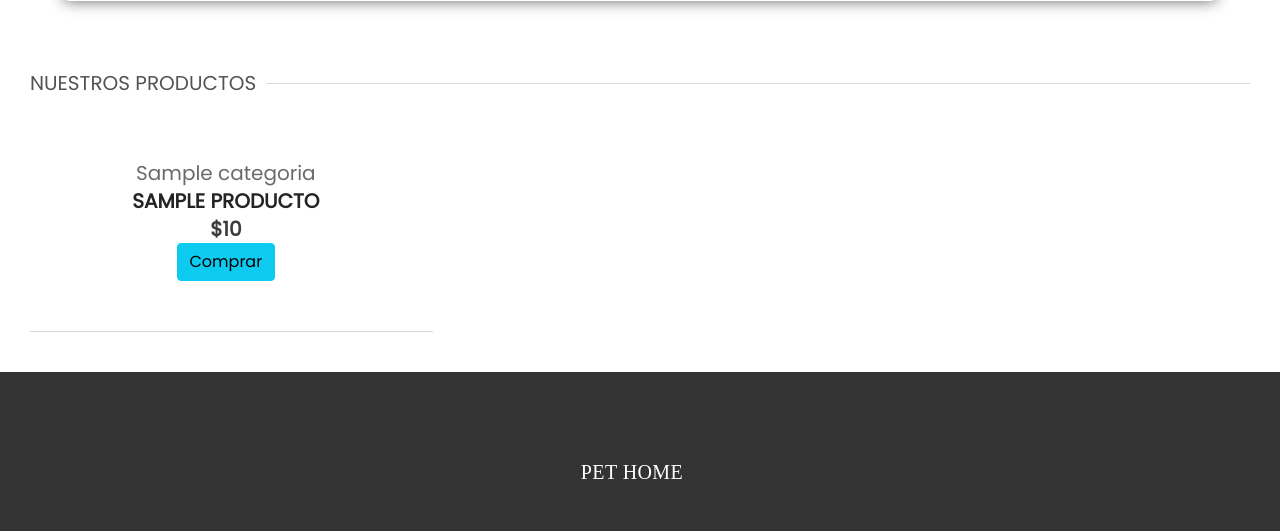
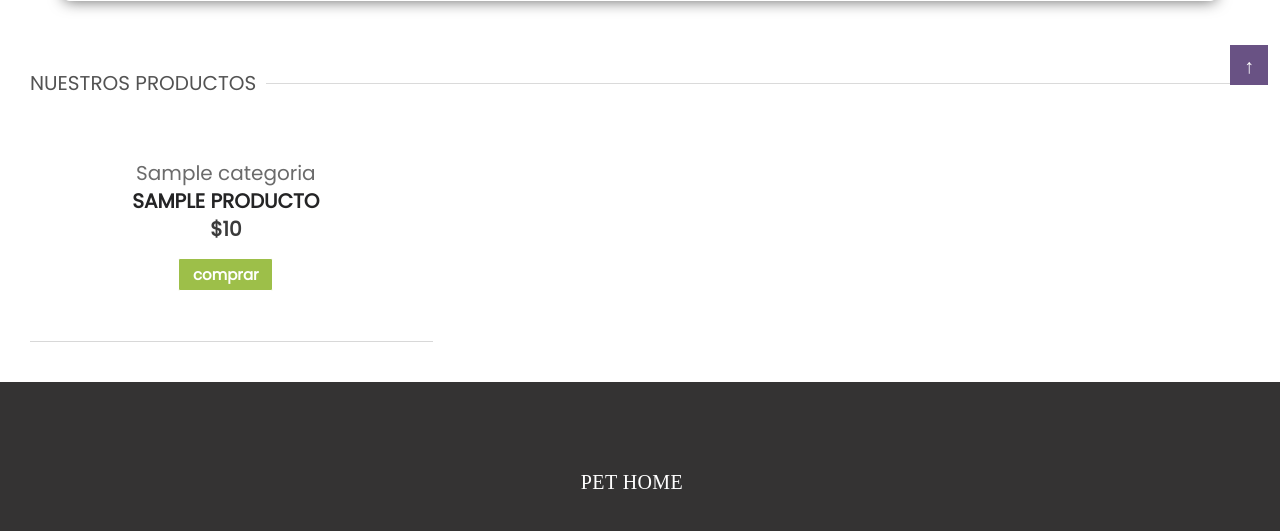
Before and after one commit to DarleneNR/PruebaN3-PGY-3121, a Django app: page /index/ in a window 1280 px wide. Shown: the part 640-1171 px from the top of the page. Run offline with Django 3.2, Linux system fonts and the light colour scheme; tables that the repository leaves empty hold one stand-in row (values such as "Sample post"); some libraries are stand-ins or nearby versions.

Commit message:
Función para Suscripción y mejoras en diseño

```diff
--- a/PetHome/core/models.py
+++ b/PetHome/core/models.py
@@ -24,7 +24,7 @@ class Producto(models.Model):
 class Venta(models.Model):
     nroVenta = models.AutoField(primary_key=True, verbose_name="Identificador de la Venta")
     idProducto = models.ForeignKey(Producto, on_delete=models.SET('ProductoEliminado'), help_text="Selecciona Producto")
-    cantidad = models.CharField(max_length=20, null=True, blank=True, verbose_name="Modelo", help_text="Introduzca el modelo")
+    cantidad = models.CharField(max_length=20, null=True, blank=True, verbose_name="Cantidad", help_text="Introduzca la cantidad de los productos a comprar")
     montoVenta = models.IntegerField(verbose_name="Monto Total a pagar")
 
     def __str__(self):
--- a/PetHome/core/static/core/CSS/donarSuscripcion.css
+++ b/PetHome/core/static/core/CSS/donarSuscripcion.css
@@ -269,14 +269,14 @@ input.form-control:focus {
     background-color: rgb(87, 168, 114);
 }
 
-button#abandonar.btn.btn-info {
+#abandonar.btn.btn-info {
     color: #000000;
     margin: 40px 0px 10px 50px;
     border-radius: 5px;
     border-color: transparent;
     background-color: rgb(62, 110, 122);
 }
-button#abandonar.btn.btn-info:hover {
+#abandonar.btn.btn-info:hover {
     background-color: rgb(77, 131, 145);
 }
 
--- a/PetHome/core/static/core/CSS/index.css
+++ b/PetHome/core/static/core/CSS/index.css
@@ -15,10 +15,10 @@
     left: 0;
     top: 0;
     max-width: 100%;
-    background: linear-gradient(to bottom, rgba(125, 139, 135, 0.678), rgba(105, 118, 121, 0.486),rgba(70, 86, 102, 0.582)), url(https://st2.depositphotos.com/2926693/5217/v/950/depositphotos_52171865-stock-illustration-happy-cat-and-dog.jpg);
+    background: linear-gradient(to bottom, rgba(125, 139, 135, 0.678), rgba(105, 118, 121, 0.486),rgba(70, 86, 102, 0.582)), url(https://htmldemo.hasthemes.com/marten/marten/assets/img/slider/slider-single-img.png);
     background-position: -16pt 0pt;
     background-size: contain;
-    background-blend-mode: difference;
+    background-blend-mode: hard-light;
     padding-bottom: 55px;
 }
 .py-2 {
@@ -322,36 +322,29 @@ a:hover {
     color: #3b3b3b;
 }
 
-
-a#comprarProducto {
-    color: #fff;
+#agregarProducto.btn-primary {
+    background: #9DBF49;
+    font-size: 15px;
+    width: 95px;
+    height: 25px;
     text-align: center;
-    font-weight: 700;
-    text-transform: uppercase;
-    padding: 13px 0;
+    color: #FFF;
+    font-weight: 600;
+    border-radius: 2px;
+    display: inline-block;
+    text-transform: lowercase;
+    padding: 5px 10px 26px 10px;
+    border-bottom: 0px solid #dadada;
+    border-color: #ffffff;
+    border-width: 0.1rem;
+    margin-top: 15px;
 }
-#comprarProducto {
-    width: 100%;
-    top: auto;
-    bottom: 0;
-    background: rgba(0, 0, 0, 0.45);
-    position: absolute;
-    z-index: 10;
-    opacity: 0;
-    -webkit-transform: translateY(100%);
-    -moz-transform: translateY(100%);
-    -ms-transform: translateY(100%);
-    transform: translateY(100%);
-    -webkit-transition: -webkit-transform 0.3s, opacity 0.1s 0.3s;
-    -moz-transition: -moz-transform 0.3s, opacity 0.1s 0.3s;
-    transition: transform 0.3s, opacity 0.1s 0.3s;
+#agregarProducto.btn-primary:hover, .btn-primary::after{
+    background: #9DBF49;
+    color: #686968 !important;
+    border-bottom: 0px solid #dadada;
+    border-color: #ffffff;
 }
-#comprarProducto:hover {
-
-
-}
-
-
 
 /* Footer  */
 .footer-minimal {
@@ -431,3 +424,19 @@ p.rights {
     color: rgba(21, 21, 21, 0.8);
     font-family: "Poppins", sans-serif;
 }
+
+#scrollUp {
+    background: #695284 none repeat scroll 0 0;
+    bottom: 75px;
+    color: #ffffff;
+    cursor: pointer;
+    display: none;
+    font-size: 20px;
+    height: 40px;
+    line-height: 43px;
+    position: fixed;
+    right: 12px;
+    text-align: center;
+    width: 38px;
+    z-index: 9999;
+}
--- a/PetHome/core/templates/core/index.html
+++ b/PetHome/core/templates/core/index.html
@@ -140,7 +140,7 @@
                                     <span class="product-categoria">{{i.idCategoria}}</span><br>
                                     <span class="product-nombre">{{i.nombreProducto}}</span><br>
                                     <span class="product-precio">${{i.precioUnidad}}</span><br>
-                                    <a href=""><button type="submit" class="btn  btn-info" id="agregarProducto" name="agregarProducto" value="agregarProducto">Comprar</button></a>
+                                    <a href=""><button type="submit" class="btn btn-primary" id="agregarProducto" name="agregarProducto" value="agregarProducto">Comprar</button></a>
                                 </section>
                             </a>
                         </div>
@@ -180,5 +180,10 @@
                 </p>
             </div>
         </footer>
+
+
+        <a id="scrollUp" href="#top" style="position: fixed; z-index: 2147483647; display: block;">
+            <span>&#8593;</span>
+        </a>
     </body>
 </html>
--- a/PetHome/core/urls.py
+++ b/PetHome/core/urls.py
@@ -1,5 +1,5 @@
 from django.urls import path
-from .views import index, loginRegisterUser, verificacionUser, registroUser, donarSuscripcion, cerrarSesión
+from .views import index, loginRegisterUser, verificacionUser, registroUser, donarSuscripcion, cerrarSesión, suscripcionUsuario
 
 urlpatterns = [
     path('', loginRegisterUser, name="loginRegisterUser.html"),
@@ -9,4 +9,5 @@ urlpatterns = [
     #path('obtenerUser', obtenerUser, name="obtenerUser"),
     path('index/donarSuscripcion/', donarSuscripcion, name="donarSuscripcion.html"),
     path('cerrarSesión', cerrarSesión, name="cerrarSesión"),
+    path('suscripcionUsuario', suscripcionUsuario, name="suscripcionUsuario"),
 ]
--- a/PetHome/core/views.py
+++ b/PetHome/core/views.py
@@ -46,14 +46,13 @@ def registroUser (request):
 
 # Suscripción
 def donarSuscripcion (request):
-
     return render(request,'core/donarSuscripcion.html')
 
 class userObtenido:
-            def __init__(self, nombre, edad):
-                self.nombre = nombre
-                self.edad = edad
-                super().__init__()
+    def __init__(self, nombre, edad):
+        self.nombre = nombre
+        self.edad = edad
+        super().__init__()
 
 # Obteniendo el nombre del usuario para usarlo en caso de DonaciónSuscripción
 def obtenerUser (request):
@@ -65,3 +64,16 @@ def obtenerUser (request):
 def cerrarSesión (request):
     messages = print("Your form was saved")
     return redirect('loginRegisterUser.html')
+
+# Suscripción de Clientes registrados
+def suscripcionUsuario (request):
+    if request.method == 'POST':
+        montoDonacion = request.POST['montoDonacion']
+        nombreUser = request.POST['nombreUser']
+
+        selUsuario = Usuario.objects.get(nombreUser=nombreUser)
+
+        # Insertando al cliente identificado como Usuario Suscrito
+        Suscrito.objects.create(nombreUser=selUsuario)
+
+    return redirect('index.html')
```
Also changed, not shown: PetHome/core/templates/core/donarSuscripcion.html (+7 -8 lines), PetHome/core/static/core/img/img_flecha.png (added).
